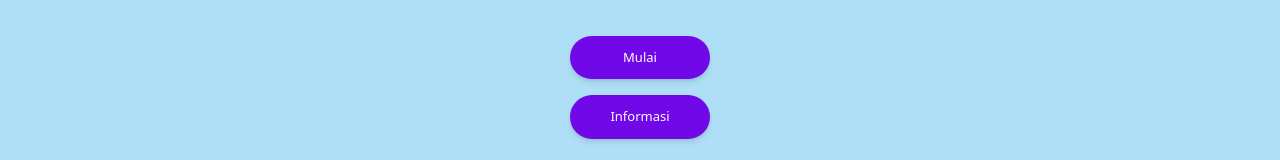
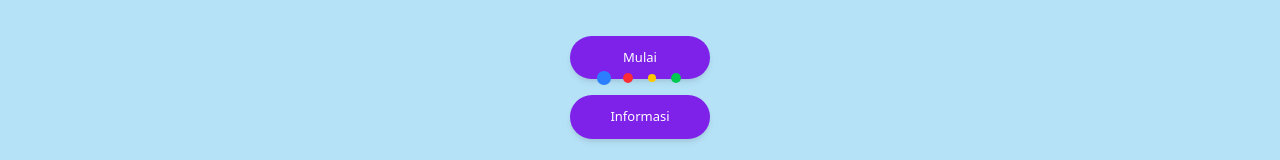
Before and after one commit to kamaldev10/Talky-app, a React (Vite) app: page /biodata in a window 1280 px wide. Both pictures are taken after typing "Sample", "5", "Sample", "Sample", "Sample", "Sample" into the empty fields and a click on the button "Simpan". Shown: the part 346-506 px from the top of the page. Built offline with nearby package versions, Linux system fonts and the light colour scheme.

Commit message:
add Loader

```diff
--- a/package.json
+++ b/package.json
@@ -13,6 +13,7 @@
     "@fortawesome/free-solid-svg-icons": "^6.7.2",
     "@fortawesome/react-fontawesome": "^0.2.2",
     "autoprefixer": "^10.4.21",
+    "framer-motion": "^12.12.1",
     "google-tts-api": "^2.0.2",
     "howler": "^2.2.4",
     "lucide-react": "^0.510.0",
--- /dev/null
+++ b/src/components/GoogleStyleLoader.jsx
@@ -0,0 +1,26 @@
+import { motion } from "framer-motion";
+
+const bounceTransition = {
+  repeat: Infinity,
+  duration: 1.2,
+  ease: "easeInOut",
+};
+
+export default function GoogleStyleLoader() {
+  return (
+    <div className="fixed inset-0 flex items-center justify-center bg-white/10 z-50">
+      <div className="flex gap-2">
+        {["bg-blue-500", "bg-red-500", "bg-yellow-400", "bg-green-500"].map(
+          (color, i) => (
+            <motion.div
+              key={i}
+              className={`w-4 h-4 rounded-full ${color}`}
+              animate={{ scale: [0.5, 1, 0.5] }}
+              transition={{ ...bounceTransition, delay: i * 0.2 }}
+            />
+          )
+        )}
+      </div>
+    </div>
+  );
+}
--- a/src/components/Header.jsx
+++ b/src/components/Header.jsx
@@ -5,9 +5,17 @@ import {
   LogOut,
 } from "lucide-react";
 import React, { useState } from "react";
+import { clearUser } from "../utils/userStorage";
+import { useNavigate } from "react-router-dom";
 
 const Header = () => {
   const [isOpen, setIsOpen] = useState(false);
+  const navigate = useNavigate();
+
+  const handleLogout = () => {
+    clearUser();
+    navigate("/biodata");
+  };
 
   return (
     <>
@@ -31,7 +39,10 @@ const Header = () => {
             <User size={18} strokeWidth={1.5} className="stroke-violet-700" />
             <p className="text-xs ms-1 font-semibold ">Ali Musthafa Kamal</p>
           </li>
-          <li className="flex items-center text-violet-700 cursor-pointer">
+          <li
+            className="flex items-center text-violet-700 cursor-pointer"
+            onClick={handleLogout}
+          >
             <LogOut size={18} strokeWidth={1.5} />
             <p className="text-xs ms-1 text-violet-700 font-semibold">Keluar</p>
           </li>
@@ -63,7 +74,10 @@ const Header = () => {
                 Ali Musthafa Kamal
               </p>
             </li>
-            <li className="flex items-center text-violet-700">
+            <li
+              className="flex items-center text-violet-700"
+              onClick={handleLogout}
+            >
               <LogOut size={18} strokeWidth={1.5} />
               <p className="text-xs ms-3 text-violet-700 font-semibold">
                 Keluar
--- a/src/pages/Home.jsx
+++ b/src/pages/Home.jsx
@@ -2,24 +2,30 @@ import { Title } from "react-head";
 import { Link, useNavigate } from "react-router-dom";
 import Footer from "../components/Footer";
 import Header from "../components/Header";
-import { useEffect } from "react";
+import { useEffect, useState } from "react";
 import { getUser } from "../utils/userStorage";
+import GoogleStyleLoader from "../components/GoogleStyleLoader";
 
 const Home = () => {
   const navigate = useNavigate();
+  const [loading, setLoading] = useState(true);
 
   useEffect(() => {
     const user = getUser();
 
     if (!user) {
-      navigate("/biodata");
+      navigate("/biodata"); // redirect ke biodata kalau tidak login
+    } else {
+      setTimeout(() => {
+        setLoading(false); // setelah delay, tampilkan konten utama
+      }, 3000);
     }
   }, [navigate]);
 
   return (
     <>
       <Title>Disability App | Beranda </Title>
-      <div className="min-h-screen flex flex-col">
+      <div className="relative min-h-screen flex flex-col">
         <div>
           <Header />
         </div>
@@ -41,7 +47,9 @@ const Home = () => {
         </div>
         <div>
           <Footer />
-        </div>
+        </div>{" "}
+        {/* Overlay loader */}
+        {loading && <GoogleStyleLoader />}
       </div>
     </>
   );
```
Also changed, not shown: 1 other file (tests, documents, lock files or other folders).
